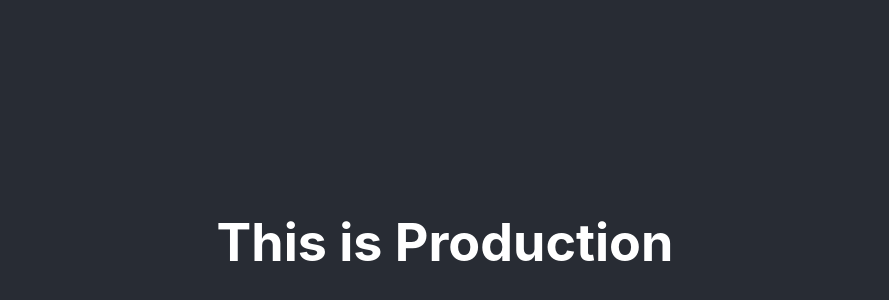
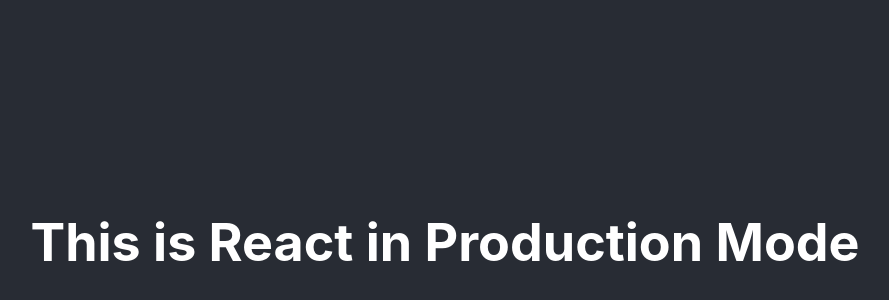
Before and after one commit to bchurlinov/heroku-test, a React (Create React App) app: page / in a window 1280 px wide. Shown: the part 158-458 px from the top of the page, without its empty margins (195-1084 px from the left). Built offline with nearby package versions, Linux system fonts and the light colour scheme.

Commit message:
Fix linting issues

```diff
--- a/src/App.tsx
+++ b/src/App.tsx
@@ -5,7 +5,7 @@
   <div className="App">
     <header className="App-header">
       <h1>
-        This is Production
+        This is React in Production Mode
       </h1>
     </header>
   </div>
```
